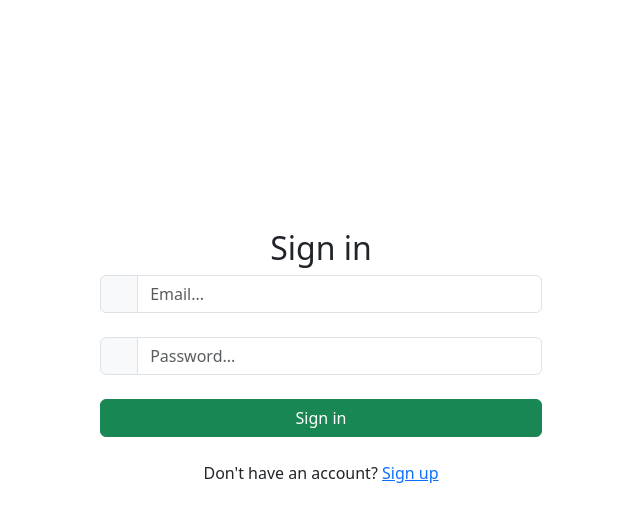
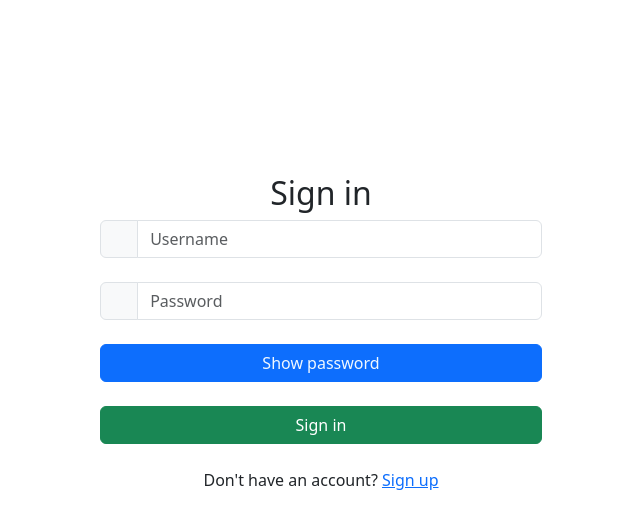
Before and after one commit to frooody/tasker, a Django app: template login/templates/login/login.html in a window 1280 px wide. Shown: the part 59-588 px from the top of the page, without its empty margins (319-959 px from the left). Run offline with Django 3.2, Linux system fonts and the light colour scheme; the template is opened without the code that fills it: values that come from a table or form of the project are taken from there, others are empty; some libraries are stand-ins or nearby versions; some web fonts are replaced.

Commit message:
Created login page

```diff
--- a/login/templates/login/login.html
+++ b/login/templates/login/login.html
@@ -3,21 +3,35 @@
 {% block content %}
   <div class="outer1">
     <div class="middle1">
-      <div class="inner1">
+      <div class="inner1 rounded-4 bg-white">
         <div class="container">
-          <div class="row mt-5">
-            <div class="col-lg-8 bg-white m-auto">
+          <div class="row mt-6">
+            <div class="col-lg-8 m-auto">
               <h2 class="text-center pt-3">Sign in</h2>
               <form action="" method="POST" class="poster">
                 {% csrf_token %}
                 <div class="input-group mb-4">
-                  <span class="input-group-text"><i class="fa fa-user"></i></span>
-                  {{ form.email }}
+                  <span class="input-group-text"><i class="fas fa-user-alt"></i></span>
+                  <input class="form-control" placeholder="Username" required="" type="text" name="username">
                 </div>
                 <div class="input-group mb-4">
-                  <span class="input-group-text"><i class="fa fa-user"></i></span>
-                  {{ form.password1 }}
+                  <span class="input-group-text"><i class="fas fa-user-alt"></i></span>
+                  <input type="password" id="myInput" placeholder="Password" name="password" class="form-control" data-toggle="password">
                 </div>
+                <div class="input-group mb-4 d-grid">
+                  <input type="button" class="btn btn-primary" onclick="myFunction()" value="Show password" style="color: aliceblue;">
+                </div>
+                {% if messages %}
+                  <ul class="messages">
+                      {% for message in messages %}
+                      <li {% if message.tags %} class="{{ message.tags }}"{% endif %} style="list-style-type: none; color:rgb(195, 67, 67);">
+                          {% if message.level == DEFAULT_MESSAGE_LEVELS.ERROR %}Important: {% endif %}
+                          {{ message }}
+                      </li>
+                      {% endfor %}
+                  </ul>
+                {% endif %}
+
                 <div class="d-grid">
                   <button type="submit" class="btn btn-success">Sign in</button>
                   <br>
@@ -36,15 +50,14 @@
   </div>
 
   <script>
-    var form_fields = document.getElementsByTagName('input')
-
-    form_fields[1].placeholder = 'Email...'
-    form_fields[2].placeholder = 'Password...'
-
-
-    for (var field in form_fields) {
-      form_fields[field].className += 'form-control'
+  function myFunction() {
+    var x = document.getElementById("myInput");
+    if (x.type === "password") {
+      x.type = "text";
+    } else {
+      x.type = "password";
     }
+  }
   </script>
 
 {% endblock %}
```
Also changed, not shown: login/views.py (+13 -2 lines).
